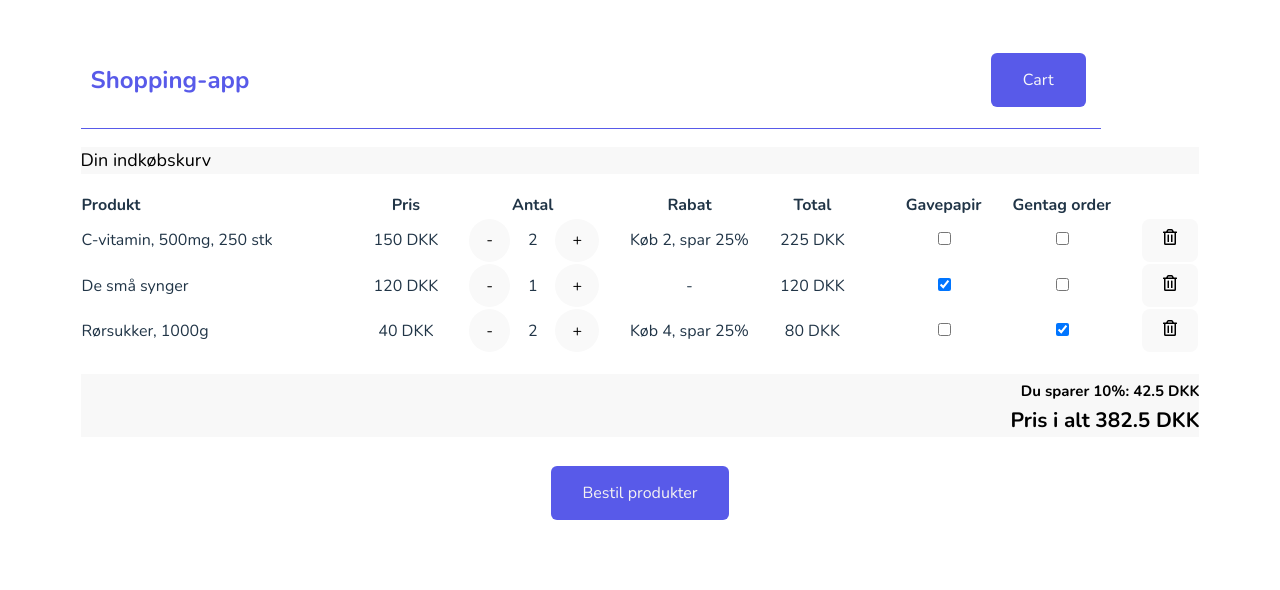
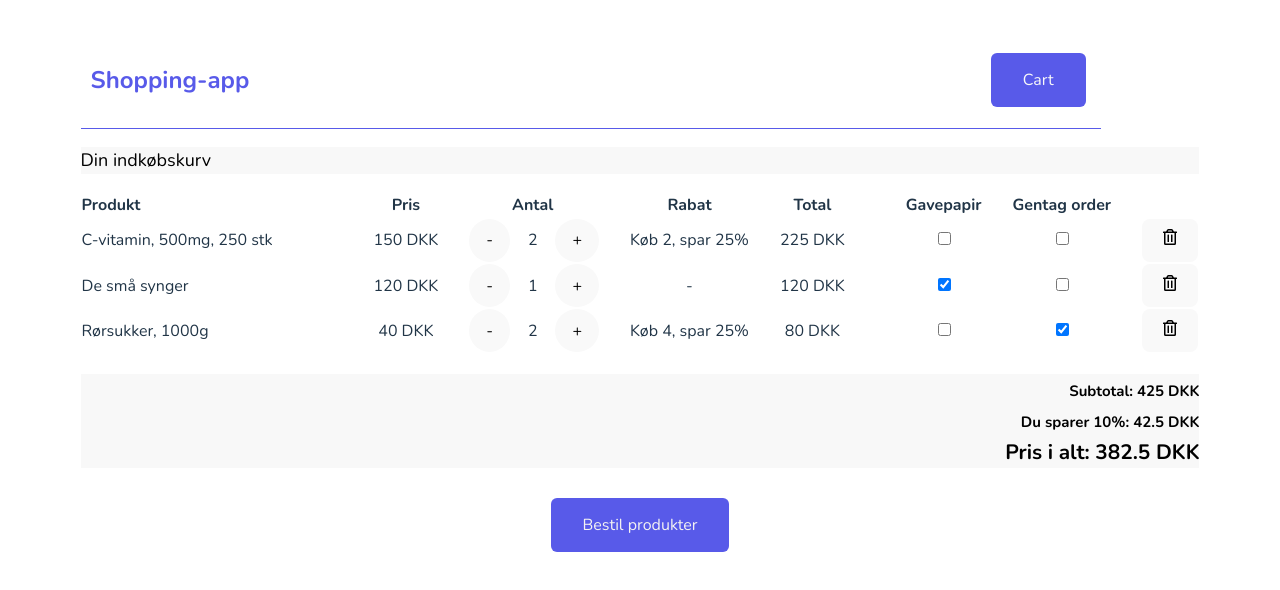
Before and after one commit to DTUSoftware/02363-Frontend-F23, a React (Vite) app: page / in a window 1280 px wide. Shown: the top 590 px of the page. Built offline with nearby package versions, Linux system fonts and the light colour scheme.

Commit message:
Merged dev with 10% rebate

```diff
--- a/src/ShoppingList/ShoppingList.css
+++ b/src/ShoppingList/ShoppingList.css
@@ -6,6 +6,10 @@
     text-align: right;
     font-size: 1.3em;
     font-weight: bolder;
+}
+
+.rebatetext {
+    font-size: 15px;
 }
 
 .product {
--- a/src/ShoppingList/ShoppingList.tsx
+++ b/src/ShoppingList/ShoppingList.tsx
@@ -182,20 +182,24 @@ function CartTotal({
     itemTotal: (item: CartItem) => number;
 }) {
     let reductionmsg: string = "";
-    let cartTotal: number = items.reduce((sum, item) => {
+    const cartTotal: number = items.reduce((sum, item) => {
         return (sum += itemTotal(item));
     }, 0);
+    const hasRebate = cartTotal>=300;
 
-    if(cartTotal>=300){
-        let oldTotal: number = cartTotal;
-        cartTotal = cartTotal *0.9;
-        reductionmsg = "Du sparer 10%: "+ oldTotal*0.1+" DKK";
-    } else{reductionmsg="Spar 10% ved køb over 300kr!"}
+    if (hasRebate){
+        reductionmsg = `Du sparer 10%:  ${cartTotal*0.1} DKK`;
+    }
+    else
+    {
+        reductionmsg="Spar 10% ved køb over 300 DKK"
+    }
     return (
         <p className="total">
-            <span style={{fontSize : 15}}> {reductionmsg}</span>
-            <br></br>
-            {`Pris i alt ${cartTotal} ${items[0].product!.currency}`}
+            {hasRebate && <div><span className="rebatetext"> {`Subtotal: ${cartTotal} DKK`}</span> <br/> </div> }
+            <span className="rebatetext"> {reductionmsg}</span>
+            <br/>
+            {`Pris i alt: ${hasRebate ? cartTotal*0.9 : cartTotal} ${items[0].product!.currency}`}
         </p>
     );
 }
```
Also changed, not shown: 1 other file (tests, documents, lock files or other folders).
